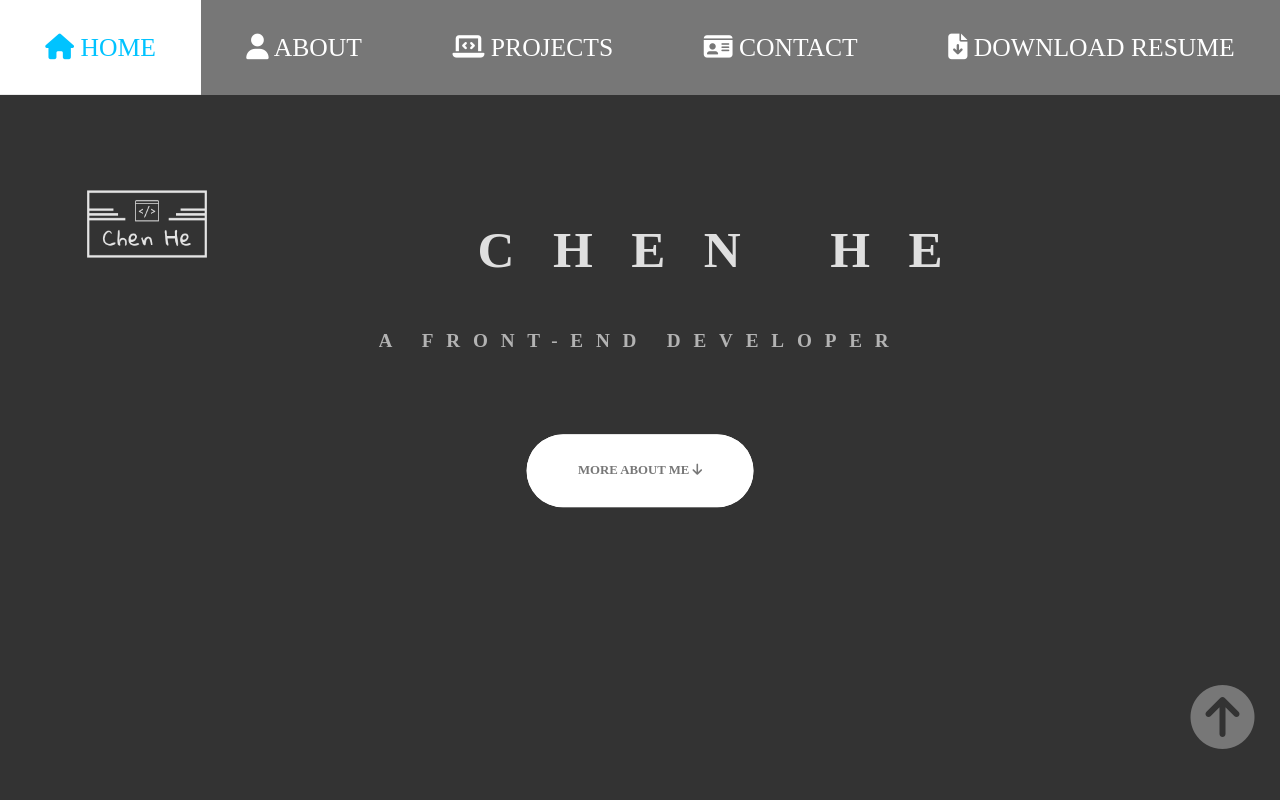
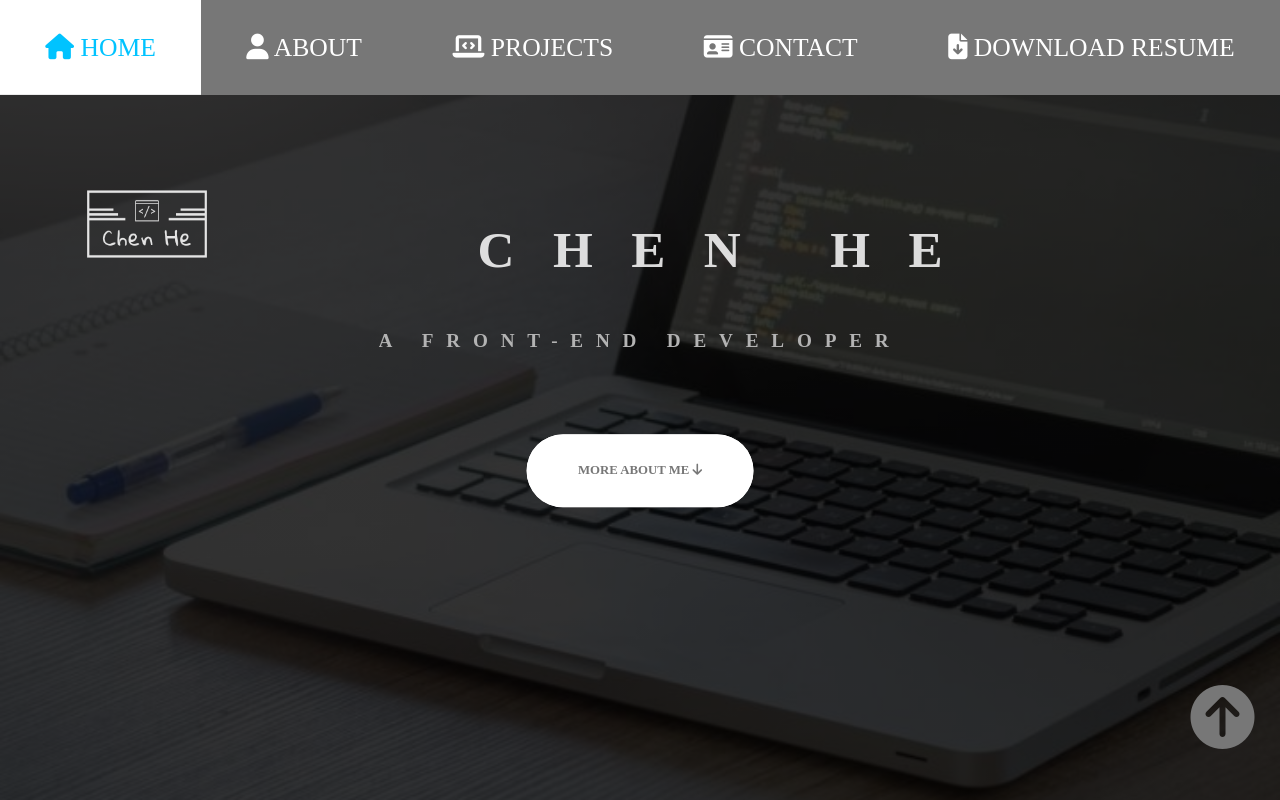
Before and after one commit to chenhe-henry/portfolio, a website: page index.html in a window 1280 px wide. Shown: the top 800 px of the page. Drawn offline with Linux system fonts and the light colour scheme.

Commit message:
add background img and linear gradient for header

```diff
--- a/sass/layout/_header.scss
+++ b/sass/layout/_header.scss
@@ -1,6 +1,7 @@
 .header {
   height: 100vh;
-  background-color: rgba($color-black, 0.8);
+  background: linear-gradient(rgba($color-black, 0.8), rgba($color-black, 0.8)),
+    url("../../img/code-coding-computer-data-574073-720x480.jpg");
   background-size: cover;
   background-position: top;
   position: relative;
```
Also changed, not shown: css/style.css, img/code-coding-computer-data-574073-720x480.jpg (added).
